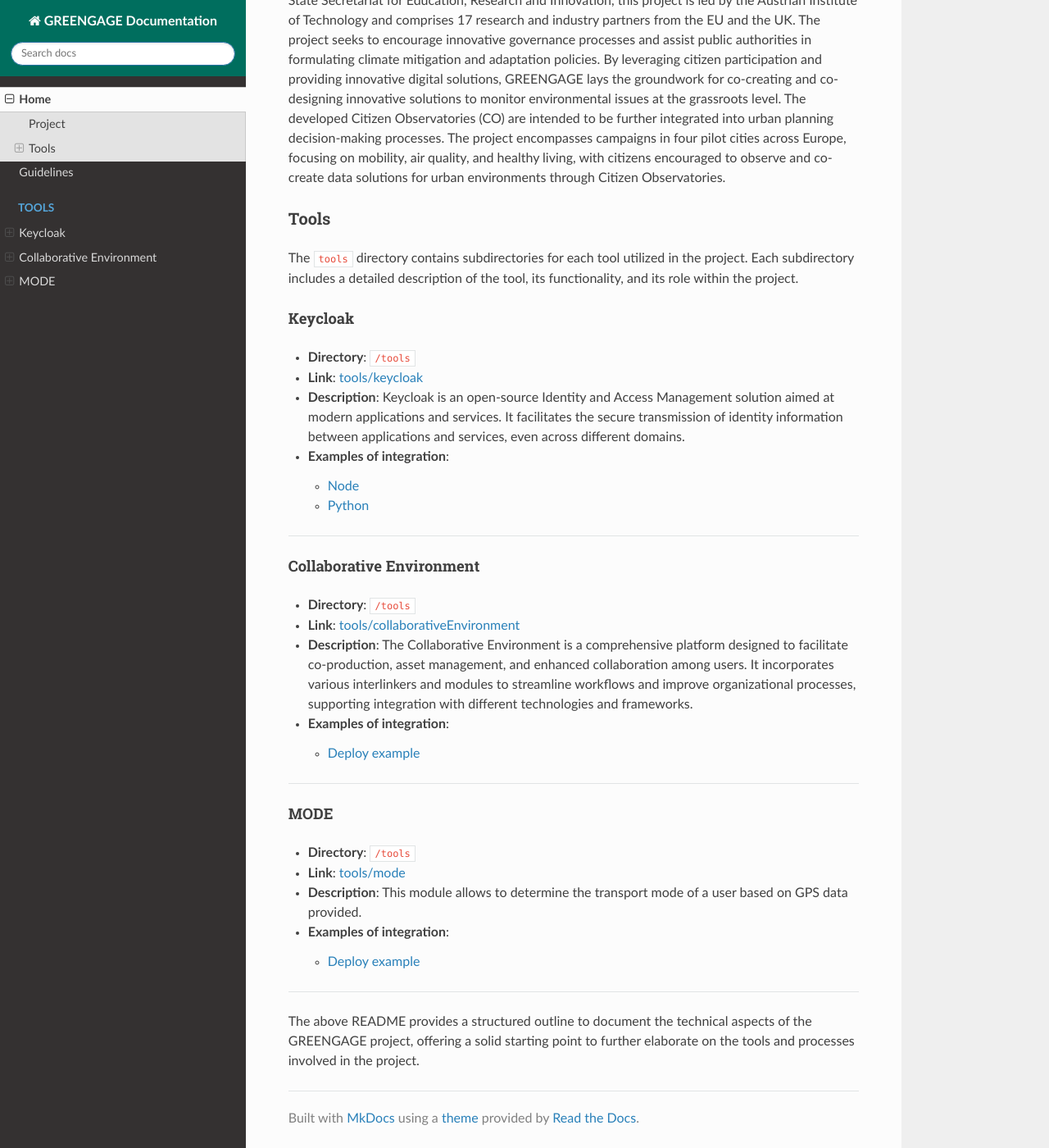
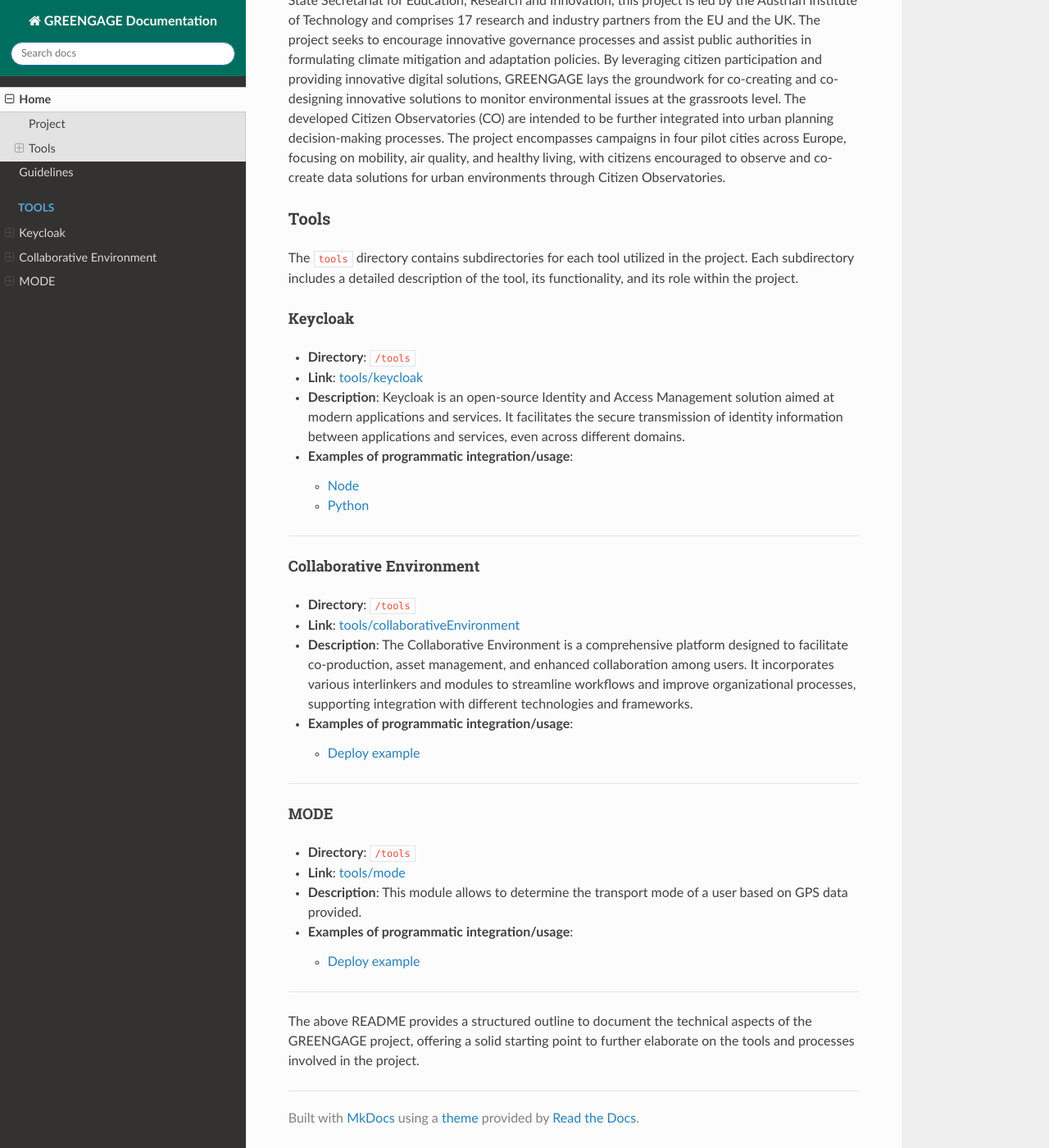
Before and after one commit to Greengage-project/Documentation, an MkDocs documentation site: the page built from docs/index.md, in a window 1280 px wide and 1400 px high, scrolled down 293 px. Shown: the whole window at 82% size. Built offline with MkDocs 1.6.1, drawn with Linux system fonts in a browser that asks for light colours; nearby versions of some CDN libraries.

Commit message:
Update index.md
added usage to complement integration word and programmatic word

```diff
--- a/docs/index.md
+++ b/docs/index.md
@@ -14,7 +14,7 @@ The `tools` directory contains subdirectories for each tool utilized in the proj
 - **Link**: [tools/keycloak](tools/keycloak)
 - **Description**: Keycloak is an open-source Identity and Access Management solution aimed at modern applications and services. It facilitates the secure transmission of identity information between applications and services, even across different domains.
 
-  - **Examples of integration**:
+  - **Examples of programmatic integration/usage**:
     - [Node](/tools/keycloak/examples#node)
     - [Python](/tools/keycloak/examples#python)
 
@@ -26,7 +26,7 @@ The `tools` directory contains subdirectories for each tool utilized in the proj
 - **Link**: [tools/collaborativeEnvironment](tools/collaborativeEnvironment)
 - **Description**: The Collaborative Environment is a comprehensive platform designed to facilitate co-production, asset management, and enhanced collaboration among users. It incorporates various interlinkers and modules to streamline workflows and improve organizational processes, supporting integration with different technologies and frameworks.
 
-  - **Examples of integration**:
+  - **Examples of programmatic integration/usage**:
     - [Deploy example](/tools/collaborativeEnvironment/examples)
 
 ---
@@ -37,7 +37,7 @@ The `tools` directory contains subdirectories for each tool utilized in the proj
 - **Link**: [tools/mode](tools/mode)
 - **Description**: This module allows to determine the transport mode of a user based on GPS data provided.
 
-  - **Examples of integration**:
+  - **Examples of programmatic integration/usage**:
     - [Deploy example](/tools/mode/examples)
 
 ---
```
